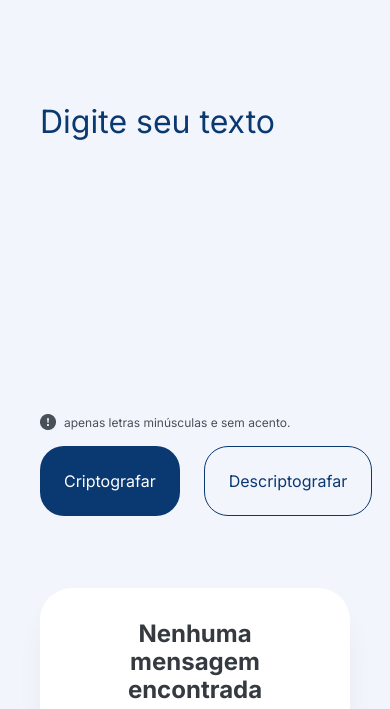
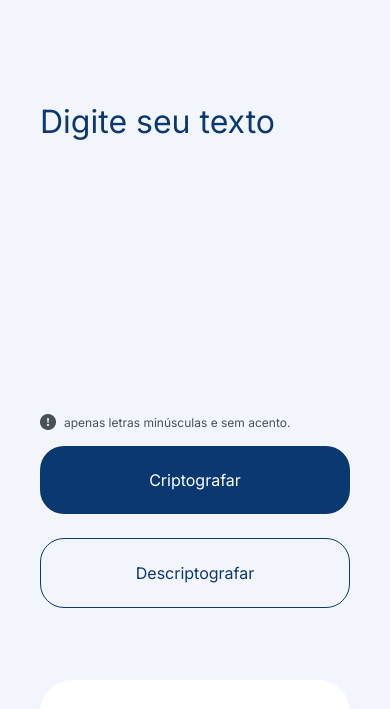
Before and after one commit to AlanRCosta/desafio-oracle, a plain HTML site: page index.html in a window 390 px wide. Shown: the part 109-818 px from the top of the page. Drawn offline with Linux system fonts and the light colour scheme.

Commit message:
feat: Add responsiveness

```diff
--- a/styles/home.css
+++ b/styles/home.css
@@ -217,3 +217,9 @@ footer {
     width: 100%;
   }
 }
+
+@media (max-width: 768px) {
+  .buttons {
+    flex-direction: column;
+  }
+}
```
Also changed, not shown: assets/Frame 6.png (deleted).
